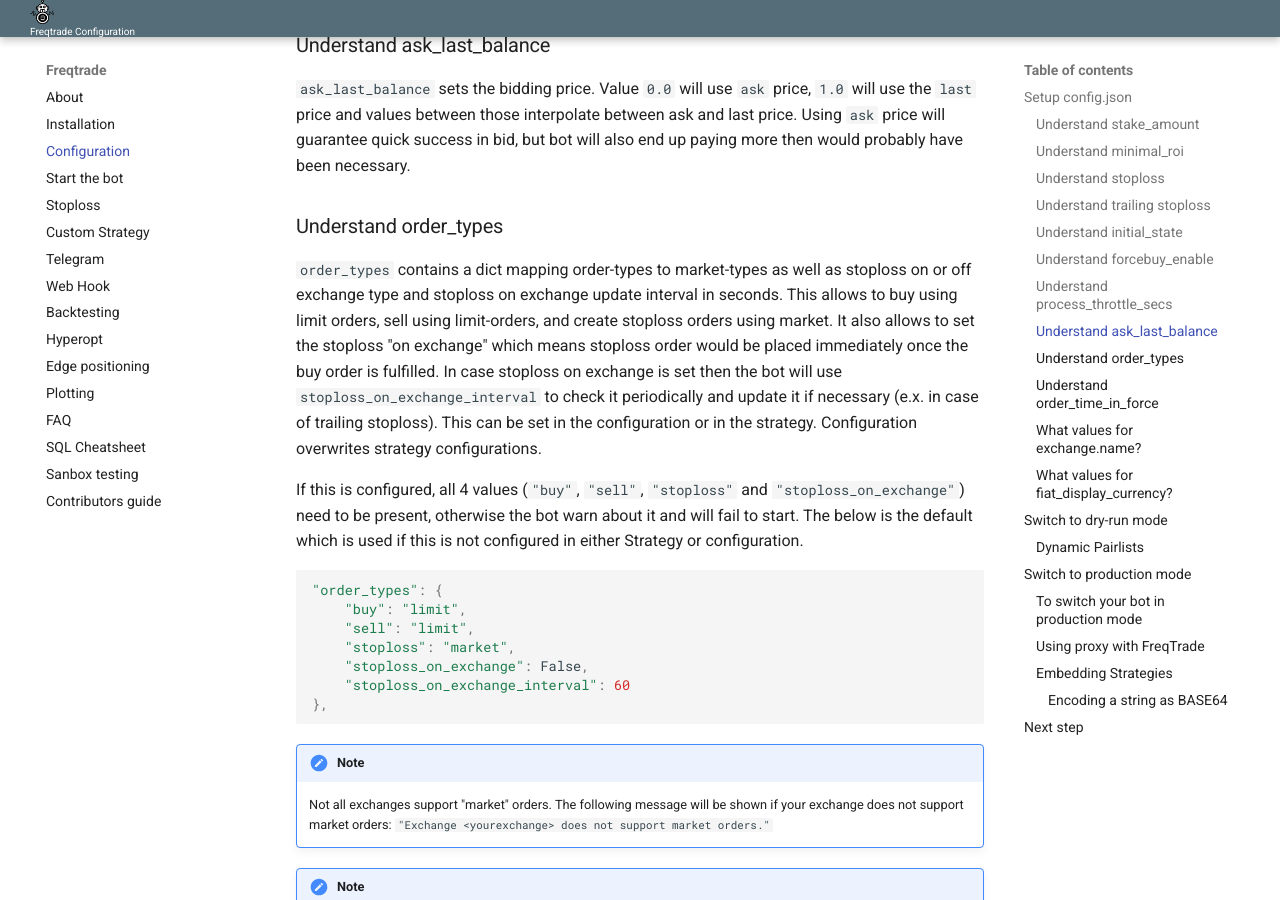
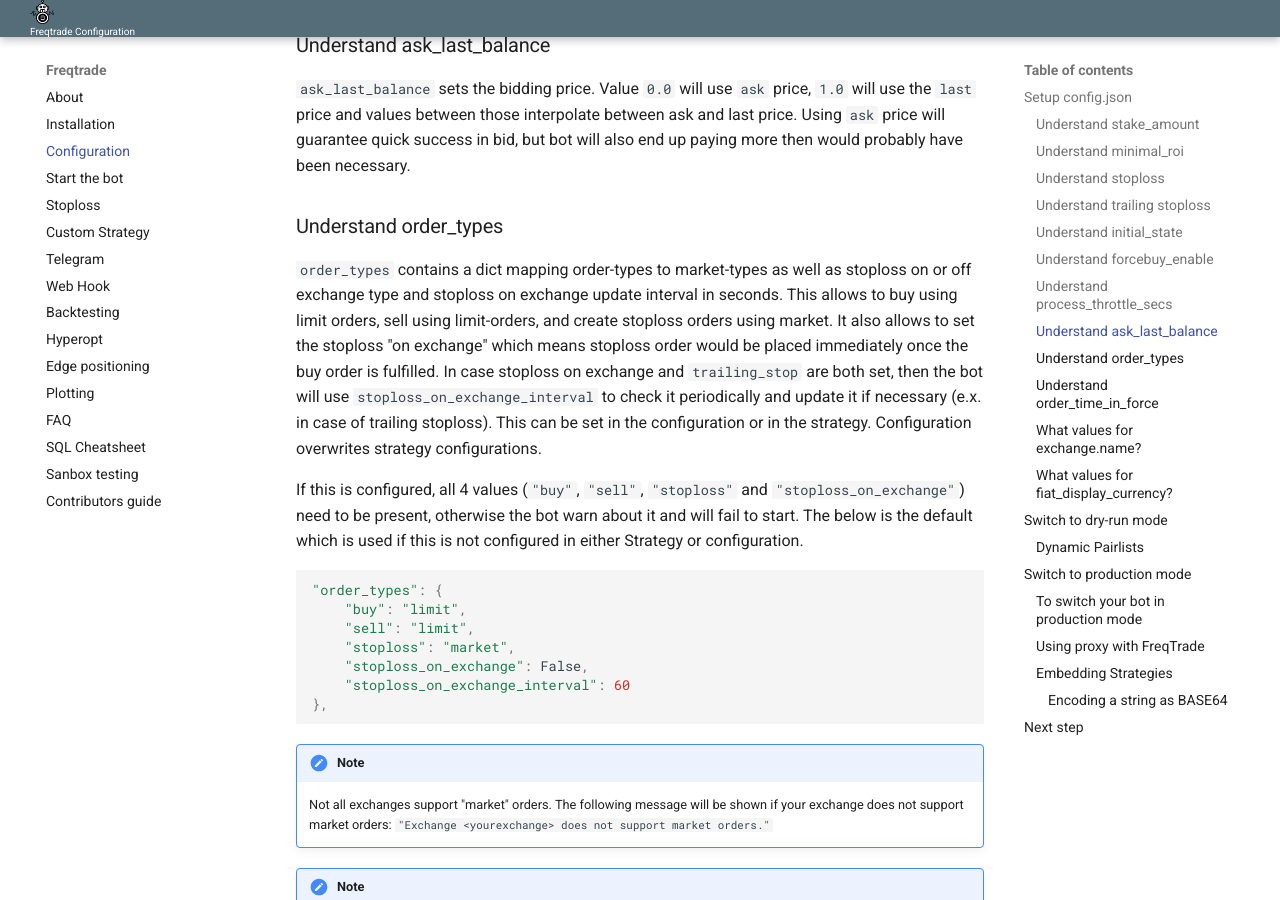
Before and after one commit to jacksonmori755/Crypto-trading-bot, an MkDocs documentation site: the page built from docs/configuration.md, in a window 1280 px wide and 900 px high, scrolled down 6081 px. Built offline with MkDocs 1.6.1 and Material for MkDocs 9.7.7, drawn with Linux system fonts in a browser that asks for light colours.

Commit message:
adding tailing_stop to docs

```diff
--- a/docs/configuration.md
+++ b/docs/configuration.md
@@ -144,7 +144,7 @@ end up paying more then would probably have been necessary.
 
 ### Understand order_types
 
-`order_types` contains a dict mapping order-types to market-types as well as stoploss on or off exchange type and stoploss on exchange update interval in seconds. This allows to buy using limit orders, sell using limit-orders, and create stoploss orders using market. It also allows to set the stoploss "on exchange" which means stoploss order would be placed immediately once the buy order is fulfilled. In case stoploss on exchange is set then the bot will use `stoploss_on_exchange_interval` to check it periodically and update it if necessary (e.x. in case of trailing stoploss).
+`order_types` contains a dict mapping order-types to market-types as well as stoploss on or off exchange type and stoploss on exchange update interval in seconds. This allows to buy using limit orders, sell using limit-orders, and create stoploss orders using market. It also allows to set the stoploss "on exchange" which means stoploss order would be placed immediately once the buy order is fulfilled. In case stoploss on exchange and `trailing_stop` are both set, then the bot will use `stoploss_on_exchange_interval` to check it periodically and update it if necessary (e.x. in case of trailing stoploss).
 This can be set in the configuration or in the strategy. Configuration overwrites strategy configurations.
 
 If this is configured, all 4 values (`"buy"`, `"sell"`, `"stoploss"` and `"stoploss_on_exchange"`) need to be present, otherwise the bot warn about it and will fail to start.
```
